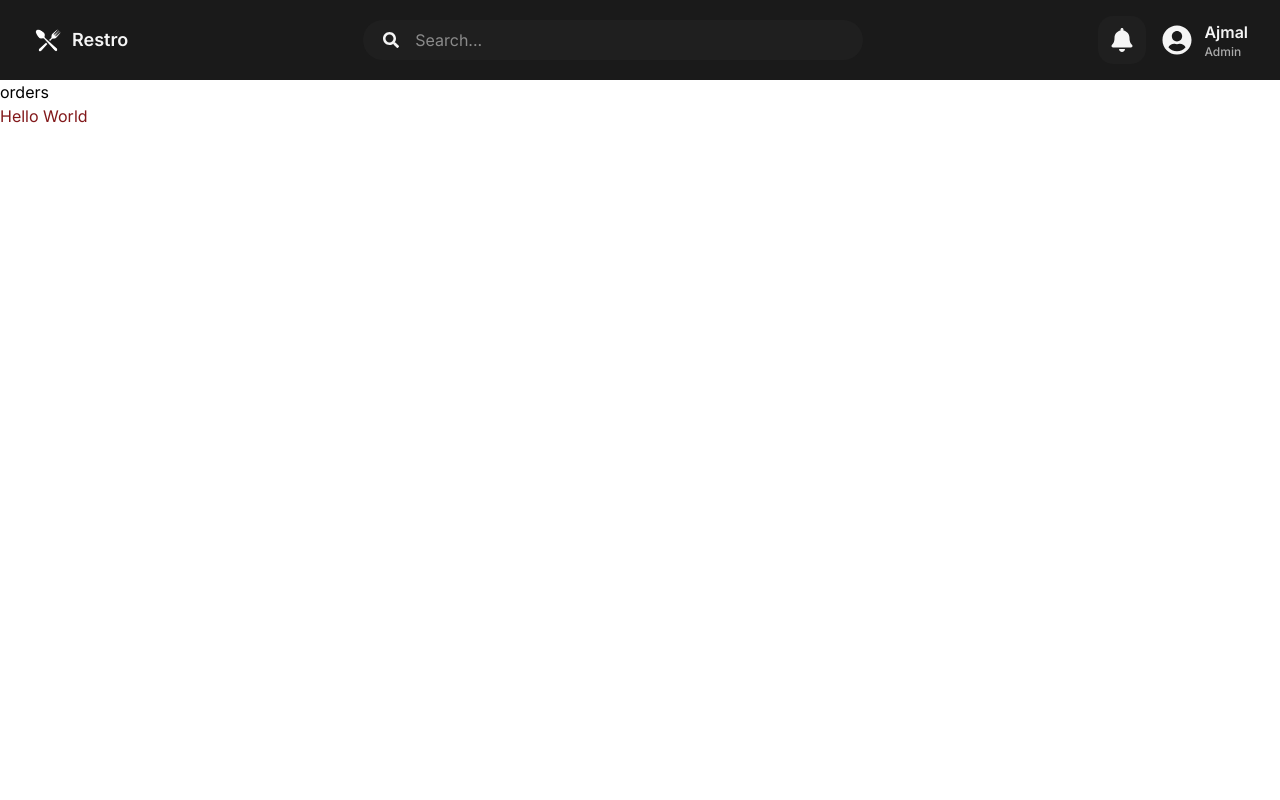
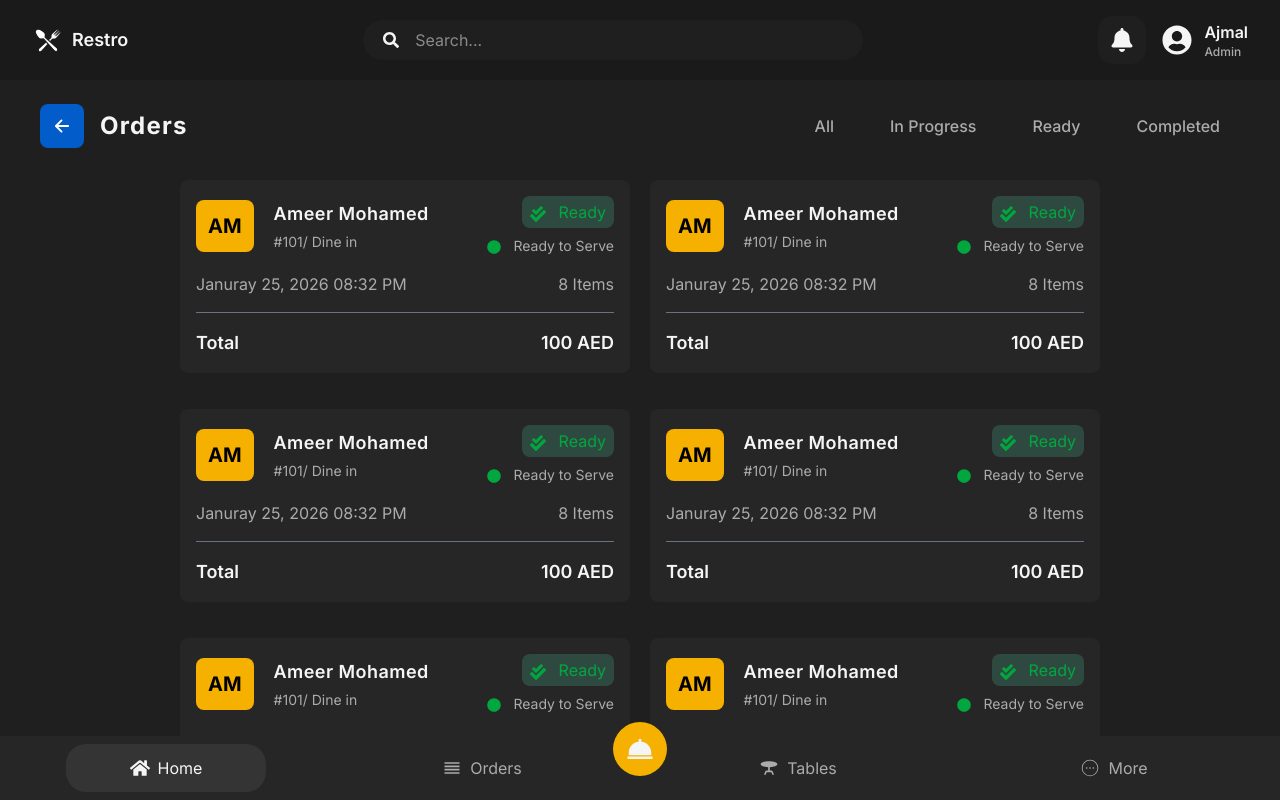
Before and after one commit to muhammedrufaid/pos-system, a React (Vite) app: page /orders in a window 1280 px wide. Built offline with nearby package versions, Linux system fonts and the light colour scheme.

Commit message:
orders page update

```diff
--- a/src/App.jsx
+++ b/src/App.jsx
@@ -17,7 +17,6 @@
           <Route path="/orders" element={<Orders />} />
         </Routes>
       </Router>
-      <h1 className='text-red-900'>Hello World</h1>
     </>
   )
 }
--- a/src/components/home/MiniCard.jsx
+++ b/src/components/home/MiniCard.jsx
@@ -8,7 +8,7 @@
         <button className={`${title === "Total Earnings" ? "bg-[#02ca3a]" : "bg-[#f6b100]"} p-3 rounded-lg text-xl text-[#f5f5f5]`}>{icon}</button>
       </div>
       <div>
-        <h1 className='text-[#f5f5f5] text-2xl font-bold mt-5'>{number}</h1>
+        <h1 className='text-[#f5f5f5] text-2xl font-bold mt-5'>{title === "Total Earnings" ? `${number}` : number}</h1>
         <h1 className='text-[#f5f5f5]  mt-2'><span className='text-[#02ca3a]'>{footerNum}%</span> than yesterday</h1>
       </div>
     </div>
--- /dev/null
+++ b/src/components/orders/OrderCard.jsx
@@ -0,0 +1,40 @@
+import React from 'react'
+import { FaCheckDouble } from 'react-icons/fa'
+import { FaCircle } from 'react-icons/fa'
+
+const OrderCard = () => {
+    return (
+        <div className='w-[450px] bg-[#262626] p-4 rounded-lg mb-4'>
+            <div className='flex items-center gap-5'>
+                <button className='bg-[#f6b100] p-3 text-xl font-bold rounded-lg'>
+                    AM
+                </button>
+                <div className='flex items-center justify-between w-[100%]'>
+                    <div className='flex flex-col items-start gap-1'>
+                        <h1 className='text-[#f5f5f5] font-semibold text-lg tracking-wide'>Ameer Mohamed</h1>
+                        <p className='text-[#ababab] text-sm'>#101/ Dine in</p>
+                    </div>
+                    <div className='flex flex-col items-end gap-2'>
+                        <p className='text-green-600 bg-[#2e4a40] px-2 py-1 rounded-lg'>
+                            <FaCheckDouble className='inline mr-2' /> Ready
+                        </p>
+                        <p className='text-[#ababab] text-sm'>
+                            <FaCircle className='inline mr-2 text-green-600' /> Ready to Serve
+                        </p>
+                    </div>
+                </div>
+            </div>
+            <div className='flex justify-between items-center mt-4 text-[#ababab]'>
+                <p>Januray 25, 2026 08:32 PM</p>
+                <p>8 Items</p>
+            </div>
+            <hr className='w-full mt-4 border-t-1 border-gray-500' />
+            <div className='flex items-center justify-between mt-4'>
+                <h1 className='text-[#f5f5f5] text-lg font-semibold'>Total</h1>
+                <p className='text-[#f5f5f5] text-lg font-semibold'>100 AED</p>
+            </div>
+        </div>
+    )
+}
+
+export default OrderCard
--- /dev/null
+++ b/src/components/shared/BackButton.jsx
@@ -0,0 +1,15 @@
+import React from 'react'
+import { IoArrowBackOutline } from 'react-icons/io5'
+import { useNavigate } from 'react-router-dom';
+
+const BackButton = () => {
+const navigate = useNavigate();
+
+  return (
+    <button onClick={()=> navigate(-1)} className='bg-[#025cca] p-3 text-xl font-bold rounded-lg text-white cursor-pointer'>
+        <IoArrowBackOutline />
+    </button>
+  )
+}
+
+export default BackButton
--- a/src/components/shared/BottomNav.jsx
+++ b/src/components/shared/BottomNav.jsx
@@ -1,15 +1,17 @@
-import React from 'react'
+import React, { use } from 'react'
 import { FaHome } from "react-icons/fa";
 import { MdOutlineReorder, MdTableBar } from "react-icons/md";
 import { CiCircleMore } from "react-icons/ci";
 import { BiSolidDish } from "react-icons/bi";
+import { useNavigate } from 'react-router-dom';
 
 const BottomNav = () => {
+    const navigate = useNavigate();
     return (
         <div className='fixed bottom-0 left-0 right-0 bg-[#262626] p-2 h-16 flex justify-around'>
-            <button className='flex items-center justify-center text-[#f5f5f5] bg-[#343434] w-[200px] rounded-[20px]'> <FaHome className='inline mr-2' size={20} /> <p>Home</p></button>
-            <button className='flex items-center justify-center text-[#ababab] w-[200px]'><MdOutlineReorder className='inline mr-2' size={20} /> <p>Orders</p></button>
-            <button className='flex items-center justify-center text-[#ababab] w-[200px]'><MdTableBar className='inline mr-2' size={20} /> <p>Tables</p></button>
+            <button onClick={() => navigate("/")} className='flex items-center justify-center text-[#f5f5f5] bg-[#343434] w-[200px] rounded-[20px]'> <FaHome className='inline mr-2' size={20} /> <p>Home</p></button>
+            <button onClick={() => navigate("/orders")} className='flex items-center justify-center text-[#ababab] w-[200px]'><MdOutlineReorder className='inline mr-2' size={20} /> <p>Orders</p></button>
+            <button onClick={() => navigate("/tables")} className='flex items-center justify-center text-[#ababab] w-[200px]'><MdTableBar className='inline mr-2' size={20} /> <p>Tables</p></button>
             <button className='flex items-center justify-center text-[#ababab] w-[200px]'><CiCircleMore className='inline mr-2' size={20} /> <p>More</p></button>
 
             <button className='absolute bottom-6 bg-[#f6b100] rounded-full p-3 text-[#f5f5f5] items-center'><BiSolidDish size={30}/></button>
--- a/src/pages/Orders.jsx
+++ b/src/pages/Orders.jsx
@@ -1,10 +1,42 @@
-import React from 'react'
+import React, { useState } from 'react'
+import BottomNav from '../components/shared/BottomNav'
+import OrderCard from '../components/orders/OrderCard'
+import BackButton from '../components/shared/BackButton'
 
 const Orders = () => {
+
+  const [status, setStatus] = useState("All");
   return (
-    <div>
-      orders
-    </div>
+    <section className='bg-[#1f1f1f] h-[calc(100vh-5rem)] overflow-hidden'>
+      <div className='flex items-center justify-between px-10 py-4 mt-2'>
+        <div className='flex items-center gap-4'>
+          <BackButton />
+          <h1 className='text-[#f5f5f5] text-2xl font-bold tracking-wider'>Orders</h1>
+        </div>
+        <div className='flex items-center justify-around gap-4'>
+          <button onClick={() => setStatus("all")} className={`text-[#ababab] ${status === "all" && "bg-[#383838] rounded-lg px-5 py-2"}  rounded-lg px-5 py-2 font-medium`}>All</button>
+          <button onClick={() => setStatus("progress")} className={`text-[#ababab] ${status === "progress" && "bg-[#383838] rounded-lg px-5 py-2"}  rounded-lg px-5 py-2 font-medium`}>In Progress</button>
+          <button onClick={() => setStatus("ready")} className={`text-[#ababab] ${status === "ready" && "bg-[#383838] rounded-lg px-5 py-2"}  rounded-lg px-5 py-2 font-medium`}>Ready</button>
+          <button onClick={() => setStatus("completed")} className={`text-[#ababab] ${status === "completed" && "bg-[#383838] rounded-lg px-5 py-2"} rounded-lg px-5 py-2 font-medium`}>Completed</button>
+        </div>
+      </div>
+
+      <div className='flex flex-wrap gap-5 items-center justify-center px-10 py-4 overflow-y-scroll h-[calc(100vh-13rem)] scrollbar-hide'>
+        <OrderCard />
+        <OrderCard />
+        <OrderCard />
+        <OrderCard />
+        <OrderCard />
+        <OrderCard />
+        <OrderCard />
+        <OrderCard />
+        <OrderCard />
+        <OrderCard />
+        <OrderCard />
+        <OrderCard />
+      </div>
+      <BottomNav />
+    </section>
   )
 }
 
```
